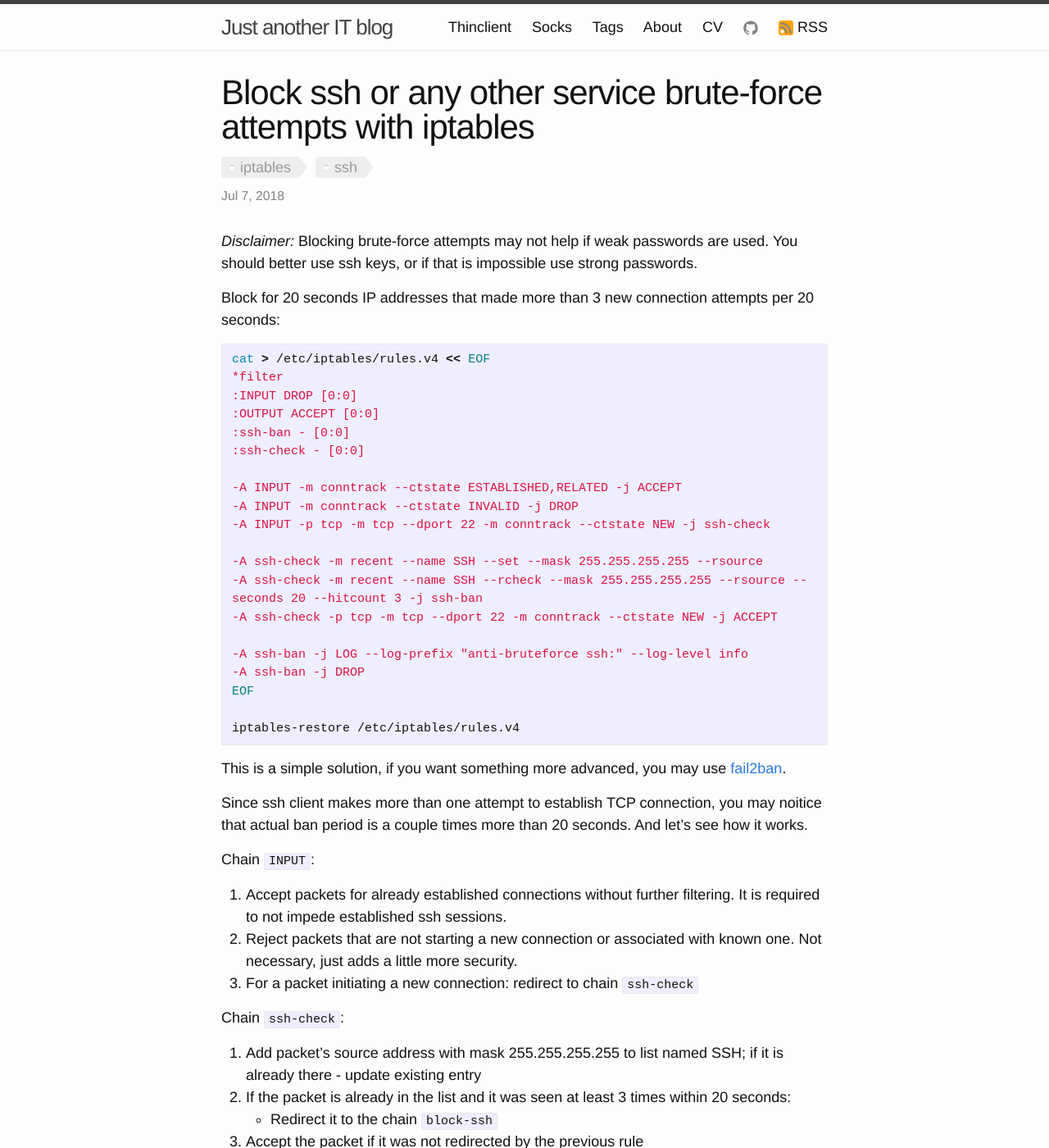
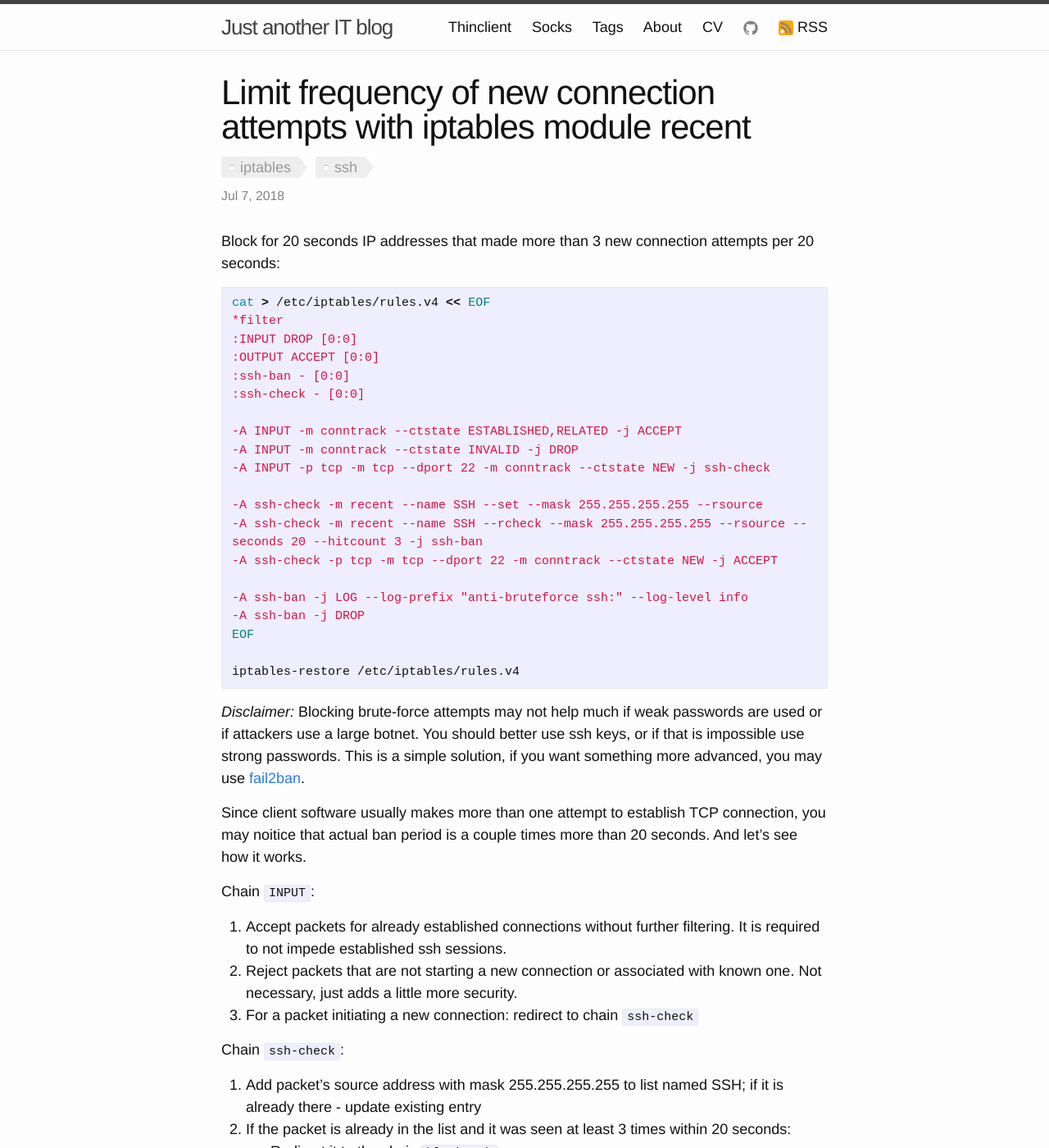
Before and after one commit to selivan/selivan.github.io, a Jekyll site: the page built from _posts/2018-07-07-limit-new-connections-frequency-with-iptables-recent.md, in a window 1280 px wide and 1400 px high. Shown: the whole window at 82% size. Built offline with Jekyll 4.4.1, drawn with Linux system fonts in a browser that asks for light colours; comment, search, counter and statistics services are not loaded.

Commit message:
renamed post

````diff
--- a/_posts/2018-07-07-block-ssh-bruteforce-with-iptables.md
+++ b/_posts/2018-07-07-limit-new-connections-frequency-with-iptables-recent.md
@@ -1,10 +1,10 @@
 ---
 layout: post
-title:  "Block ssh or any other service brute-force attempts with iptables"
+title:  "Limit frequency of new connection attempts with iptables module recent"
 tags: [iptables, ssh]
+redirect_from:
+    - '/2018/07/07/block-ssh-bruteforce-with-iptables.html'
 ---
-*Disclaimer:* Blocking brute-force attempts may not help if weak passwords are used. You should better use ssh keys, or if that is impossible use strong passwords.
-
 Block for 20 seconds IP addresses that made more than 3 new connection attempts per 20 seconds:
 
 ```bash
@@ -30,9 +30,9 @@ EOF
 iptables-restore /etc/iptables/rules.v4
 ```
 
-This is a simple solution, if you want something more advanced, you may use [fail2ban](https://www.fail2ban.org/).
+*Disclaimer:* Blocking brute-force attempts may not help much if weak passwords are used or if attackers use a large botnet. You should better use ssh keys, or if that is impossible use strong passwords. This is a simple solution, if you want something more advanced, you may use [fail2ban](https://www.fail2ban.org/).
 
-Since ssh client makes more than one attempt to establish TCP connection, you may noitice that actual ban period is a couple times more than 20 seconds. And let's see how it works.
+Since client software usually makes more than one attempt to establish TCP connection, you may noitice that actual ban period is a couple times more than 20 seconds. And let's see how it works.
 
 Chain `INPUT`:
 
````
